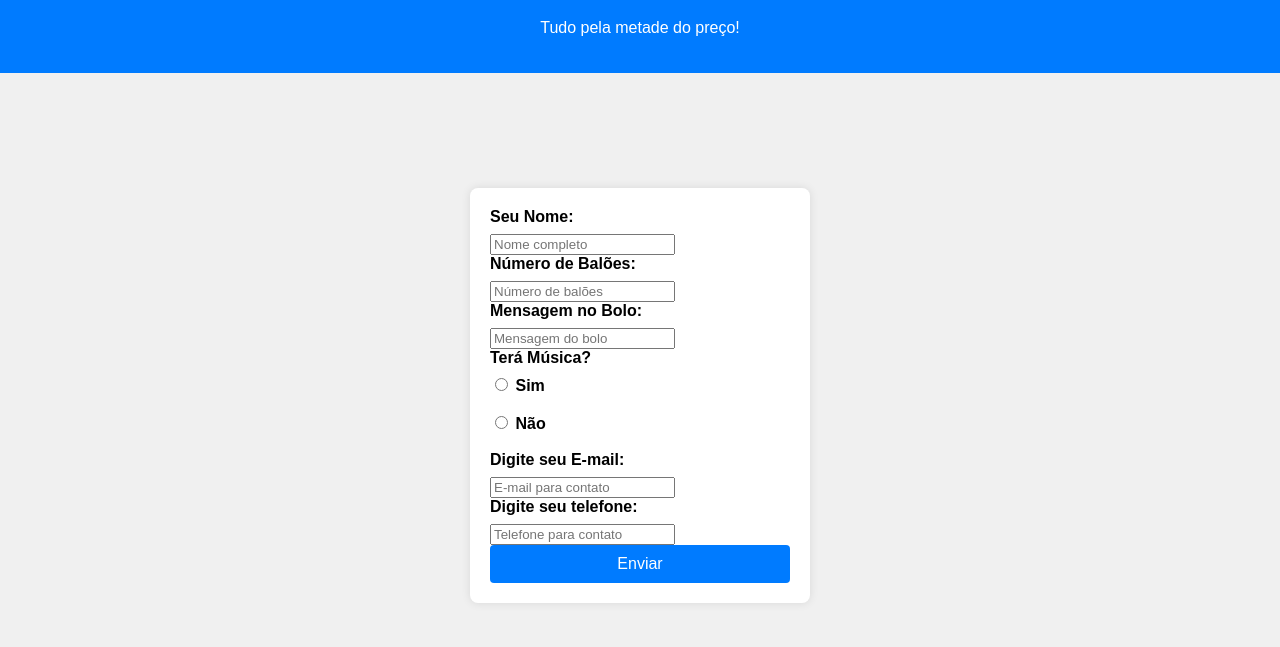
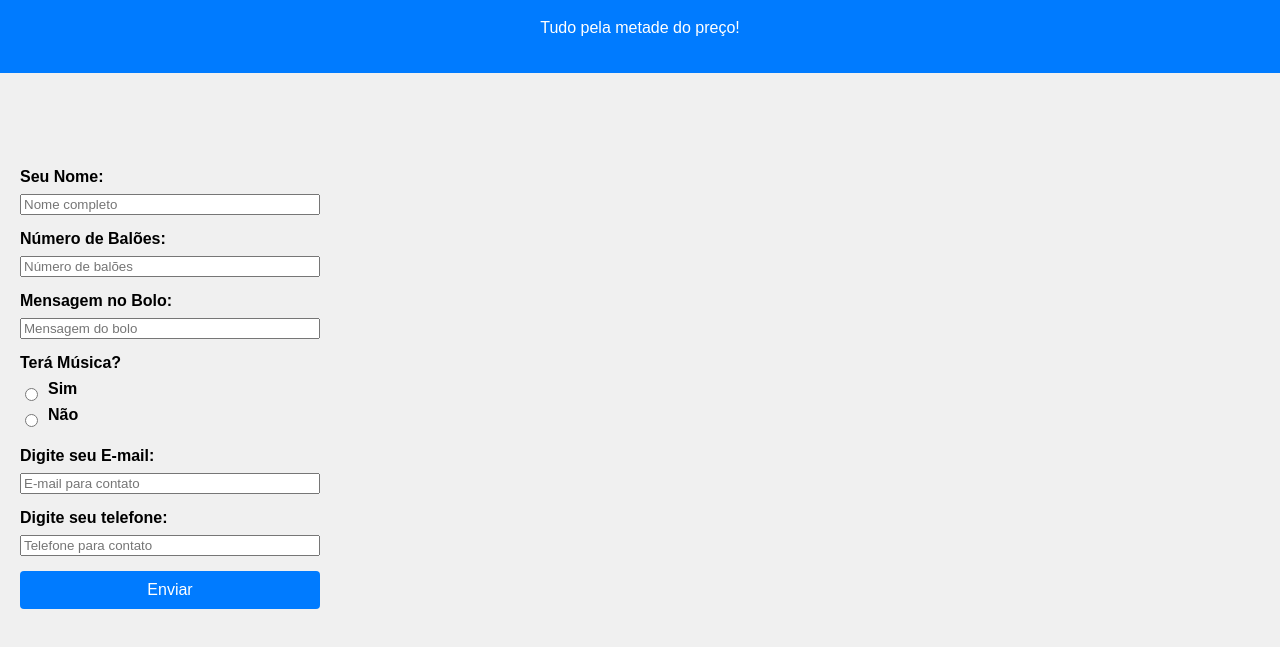
Before and after one commit to walkerdemonlord/Projeto-Festa-Pronta, a plain HTML site: page index.html in a window 1280 px wide. Shown: the part 81-728 px from the top of the page. Drawn offline with Linux system fonts and the light colour scheme.

Commit message:
comit generico

```diff
--- a/index.html
+++ b/index.html
@@ -13,16 +13,21 @@
         <p>Tudo pela metade do preço!</p>
     </header>
     <main>
+        <div class="formulario">
             <form id="pedido-form">
+                <div class="opcoes">
                     <label for="nome">Seu Nome:</label>
                     <input type="text" id="nome" name="nome" placeholder="Nome completo" required>
-
+                </div>
+                <div class="opcoes">
                     <label for="baloes">Número de Balões:</label>
                     <input type="number" id="baloes" name="baloes" placeholder="Número de balões" required>
-
+                </div>
+                <div class="opcoes">
                     <label for="bolo">Mensagem no Bolo:</label>
                     <input type="text" id="bolo" name="bolo" placeholder="Mensagem do bolo" required>
-
+                </div>
+                <div class="opcoes">
                     <label>Terá Música?</label>
                     <div class="radio-group">
                         <input type="radio" id="sim" name="concorda" value="sim" required>
@@ -32,18 +37,32 @@
                         <input type="radio" id="nao" name="concorda" value="nao" required>
                         <label for="nao">Não</label>
                     </div>
-
+                </div>
+                <div class="opcoes">
                     <label for="email">Digite seu E-mail:</label>
                     <input type="email" id="email" name="email" placeholder="E-mail para contato" required>
-
+                </div>
+                <div class="opcoes">
                     <label for="telefone">Digite seu telefone:</label>
                     <input type="tel" id="telefone" name="telefone" placeholder="Telefone para contato" required>
+                </div>
+                <div class="opcoes">
+                    <input type="submit" value="Enviar">
+                </div>
+            </form>
+        </div>
 
-            <input type="submit" value="Enviar">
-        </form>
+
+        <div id="resultado-pedido" class="resultado-pedido" style="display: none;">
+            <!-- Aqui serão exibidos os resultados do pedido -->
+        </div>
 
         <div id="pedido-info" class="pedido-info"></div>
         <button id="confirmar-pedido" class="confirmar-pedido" style="display: none;">Confirmar Pedido</button>
+
+        <div id="pedido-confirmado" class="pedido-confirmado" style="display: none;">
+            <!-- Aqui será exibida a imagem de pedido feito após confirmar o pedido -->
+        </div>
     </main>
 
     <script src="script.js"></script>
--- a/style.css
+++ b/style.css
@@ -17,37 +17,34 @@ header {
 main {
     flex-grow: 1;
     display: flex;
-    justify-content: center;
+    justify-content: space-between; /* Alinha o formulário e a div de resultados */
     align-items: center;
     background-color: #f0f0f0;
+    padding: 20px;
 }
 
-form {
-    background-color: #fff;
-    padding: 20px;
-    border-radius: 8px;
-    box-shadow: 0 0 10px rgba(0, 0, 0, 0.1);
-    width: 300px;
+.formulario {
+    width: 300px; /* Definindo largura para o formulário */
 }
 
-label {
-    display: block;
+.opcoes {
+    display: flex;
+    flex-direction: column;
+    margin-bottom: 15px;
+}
+
+.opcoes label {
     margin-bottom: 8px;
     font-weight: bold;
 }
 
 .radio-group {
-    margin-bottom: 15px;
+    display: flex;
+    flex-direction: row;
 }
 
-.radio-group input[type="radio"],
-.radio-group label {
-    display: inline-block;
-}
-
-/* Aplicando margem inferior à div que envolve os botões de rádio */
-.radio-group {
-    margin-bottom: 10px;
+input[type="radio"] {
+    margin-right: 10px;
 }
 
 input[type="submit"] {
@@ -64,3 +61,18 @@ input[type="submit"] {
 input[type="submit"]:hover {
     background-color: #0056b3;
 }
+
+.resultado-confirmacao {
+    display: flex;
+    flex-direction: column;
+    width: calc(50% - 20px); /* Calcula a largura para ocupar metade do espaço entre as divs */
+}
+
+.resultado-pedido,
+.pedido-confirmado {
+    padding: 20px;
+    background-color: #fff;
+    border-radius: 8px;
+    box-shadow: 0 0 10px rgba(0, 0, 0, 0.1);
+    margin-bottom: 20px; /* Adiciona espaço entre as divs */
+}
```
Lines whose indentation alone changed are shown as unchanged.
